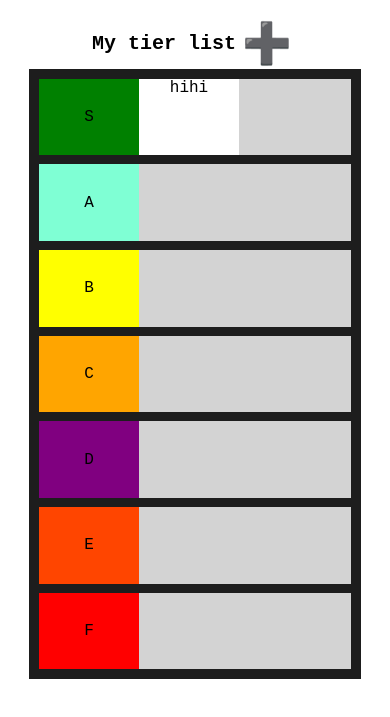
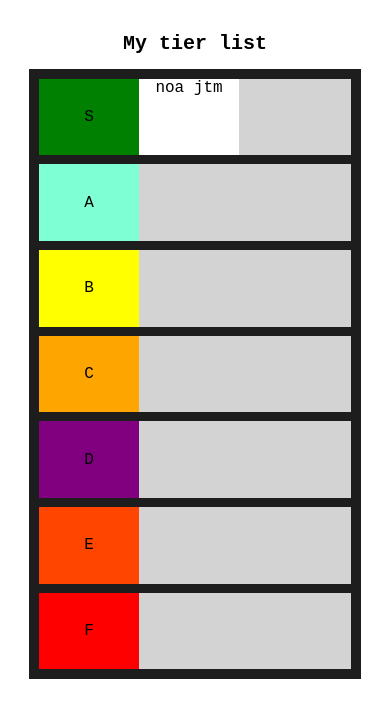
Before and after one commit to TitouanML/tierList, a plain HTML site: page index.html in a window 390 px wide. Shown: the part 61-778 px from the top of the page. Drawn offline with Linux system fonts and the light colour scheme.

Commit message:
réorganisation du header html

```diff
--- a/index.html
+++ b/index.html
@@ -15,12 +15,11 @@
     <main>
         <span class="headerContainer">
             <h1>My tier list</h1>
-            <button id="addCard">➕</button>
         </span>
         <div id="board">
             <div class="row">
                 <div class="label">S</div>
-                <div class="card" id="first" draggable="true">hihi</div>
+                <div class="card" id="first" draggable="true">noa jtm</div>
             </div>
             <div class="row">
                 <div class="label">
--- a/style.css
+++ b/style.css
@@ -49,11 +49,4 @@
         justify-content: center;
         font-size: 10px;
     }
-
-    #addCard{
-        background: none;
-        border: none;
-        font-size:40px;
-        cursor: pointer;
-    }
 }
```
